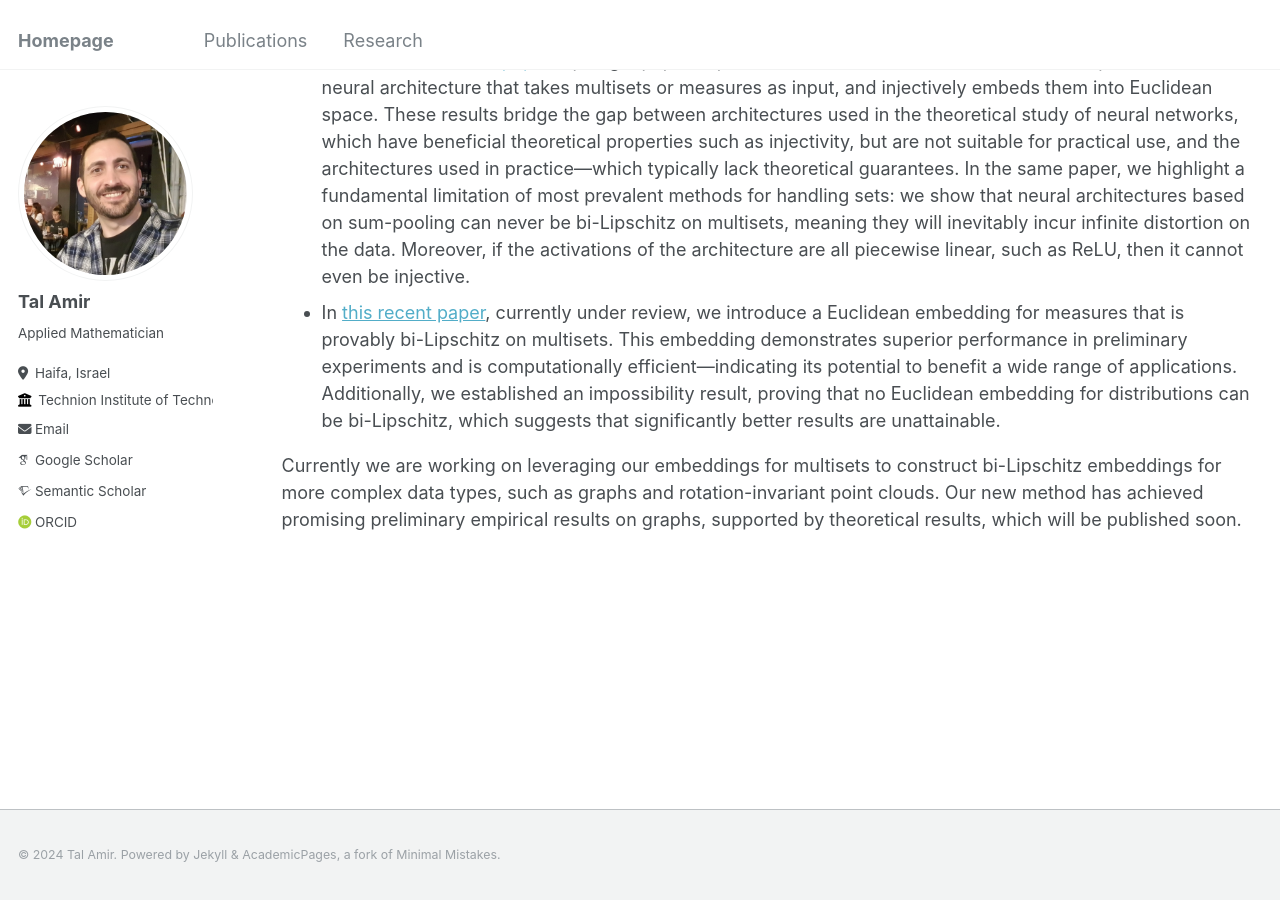
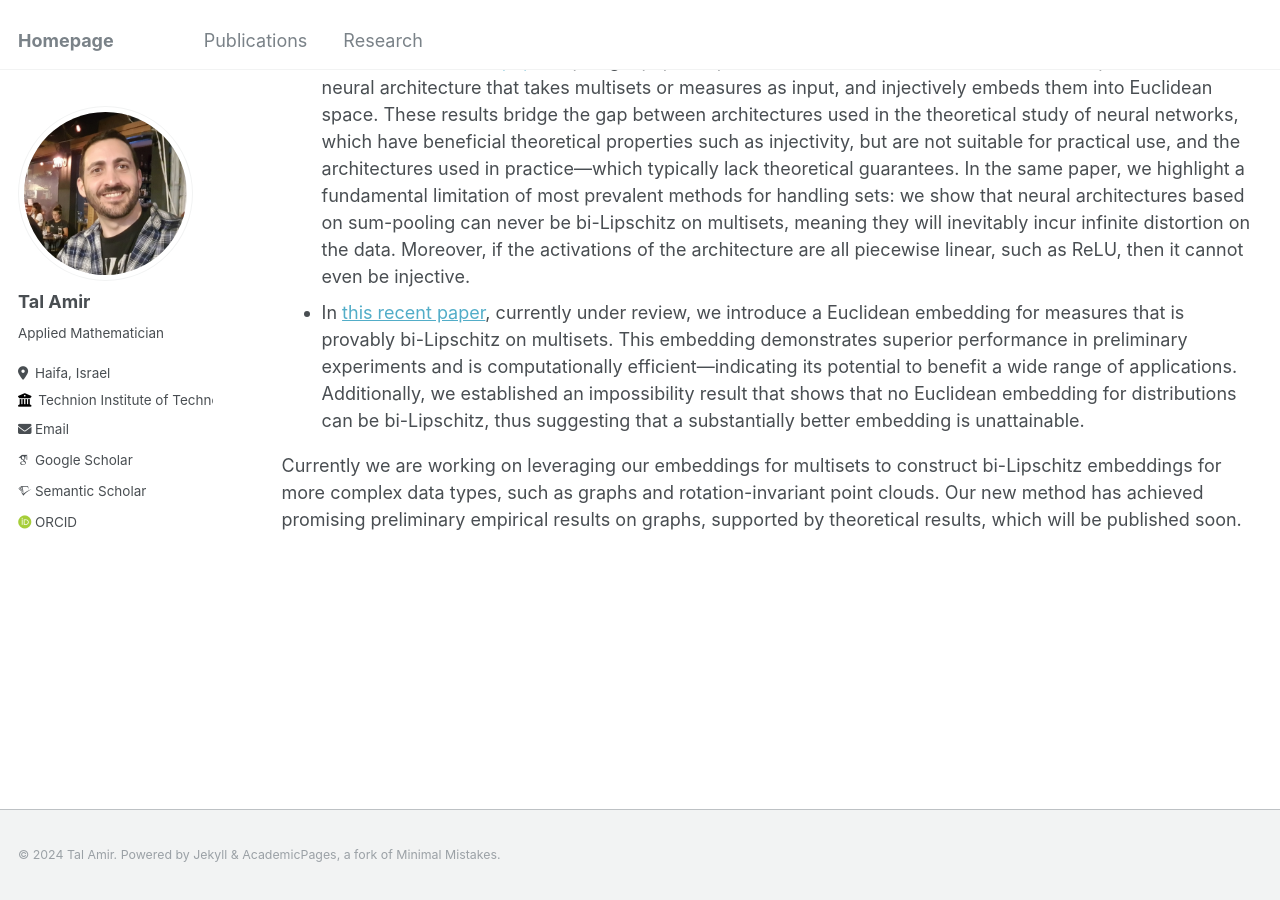
Before and after one commit to tal-amir/tal-amir.github.io, a Jekyll site: the page built from _pages/research.md, in a window 1280 px wide and 900 px high, scrolled down 704 px. Built offline with Jekyll 4.4.1, drawn with Linux system fonts in a browser that asks for light colours; some web fonts are replaced.

Commit message:
Update research.md

```diff
--- a/_pages/research.md
+++ b/_pages/research.md
@@ -20,6 +20,6 @@
 Our group's efforts have already produced several papers published in top-tier venues, with some presenting groundbreaking results and solutions to long-standing open problems. For example:
 
 - In [this NeurIPS 2023 paper](https://tal-amir.github.io/publication/2023-12%20Neural%20Injective%20Functions) (spotlight paper, top 3%) we show how one can construct a simple and efficient neural architecture that takes multisets or measures as input, and injectively embeds them into Euclidean space. These results bridge the gap between architectures used in the theoretical study of neural networks, which have beneficial theoretical properties such as injectivity, but are not suitable for practical use, and the architectures used in practice—which typically lack theoretical guarantees. In the same paper, we highlight a fundamental limitation of most prevalent methods for handling sets: we show that neural architectures based on sum-pooling can never be bi-Lipschitz on multisets, meaning they will inevitably incur infinite distortion on the data. Moreover, if the activations of the architecture are all piecewise linear, such as ReLU, then it cannot even be injective.
-- In [this recent paper](https://tal-amir.github.io/publication/2024-05%20Fourier%20Sliced-Wasserstein%20Embedding), currently under review, we introduce a Euclidean embedding for measures that is provably bi-Lipschitz on multisets. This embedding demonstrates superior performance in preliminary experiments and is computationally efficient—indicating its potential to benefit a wide range of applications. Additionally, we established an impossibility result, proving that no Euclidean embedding for distributions can be bi-Lipschitz, which suggests that significantly better results are unattainable.
+- In [this recent paper](https://tal-amir.github.io/publication/2024-05%20Fourier%20Sliced-Wasserstein%20Embedding), currently under review, we introduce a Euclidean embedding for measures that is provably bi-Lipschitz on multisets. This embedding demonstrates superior performance in preliminary experiments and is computationally efficient—indicating its potential to benefit a wide range of applications. Additionally, we established an impossibility result that shows that no Euclidean embedding for distributions can be bi-Lipschitz, thus suggesting that a substantially better embedding is unattainable.
 
 Currently we are working on leveraging our embeddings for multisets to construct bi-Lipschitz embeddings for more complex data types, such as graphs and rotation-invariant point clouds. Our new method has achieved promising preliminary empirical results on graphs, supported by theoretical results, which will be published soon.
```
